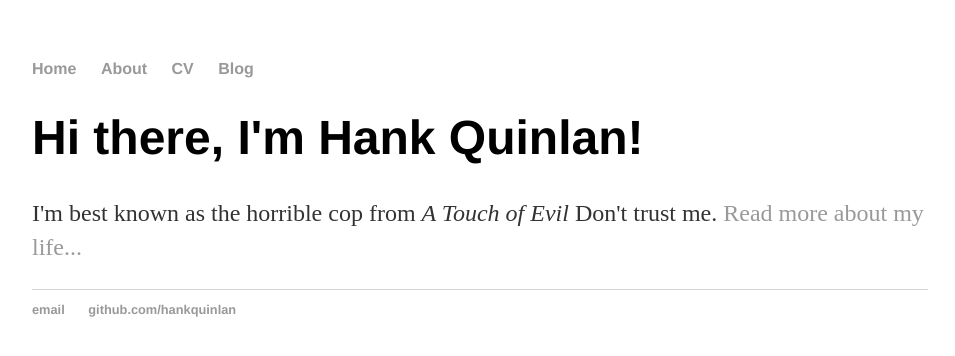
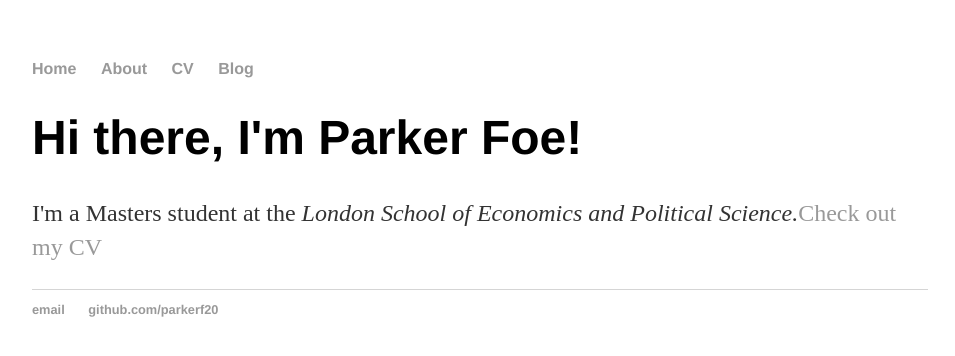
Before and after one commit to parkerf20/parkerf20.github.io, a plain HTML site: page index.html in a window 1280 px wide. Shown: the whole page, without its empty margins (160-1115 px from the left). Drawn offline with Linux system fonts and the light colour scheme.

Commit message:
Update index.html

```diff
--- a/index.html
+++ b/index.html
@@ -1,7 +1,7 @@
 <!DOCTYPE html>
 <html>
 	<head>
-		<title>Hank Quinlan, Horrible Cop</title>
+		<title>Parker Foe, MSc Applied Social Data Science</title>
 		<!-- link to main stylesheet -->
 		<link rel="stylesheet" type="text/css" href="/css/main.css">
 	</head>
@@ -16,14 +16,14 @@
 		</nav>
 		<div class="container">
     		<div class="blurb">
-        		<h1>Hi there, I'm Hank Quinlan!</h1>
-				<p>I'm best known as the horrible cop from <em>A Touch of Evil</em> Don't trust me. <a href="/about">Read more about my life...</a></p>
+        		<h1>Hi there, I'm Parker Foe!</h1>
+				<p>I'm a Masters student at the <em>London School of Economics and Political Science.</em><a href="/cv">Check out my CV</a></p>
     		</div><!-- /.blurb -->
 		</div><!-- /.container -->
 		<footer>
     		<ul>
-        		<li><a href="mailto:hankquinlanhub@gmail.com">email</a></li>
-        		<li><a href="https://github.com/hankquinlan">github.com/hankquinlan</a></li>
+        		<li><a href="mailto:parker.foe20@gmail.com">email</a></li>
+        		<li><a href="https://github.com/parkerf20">github.com/parkerf20</a></li>
 			</ul>
 		</footer>
 	</body>
```
